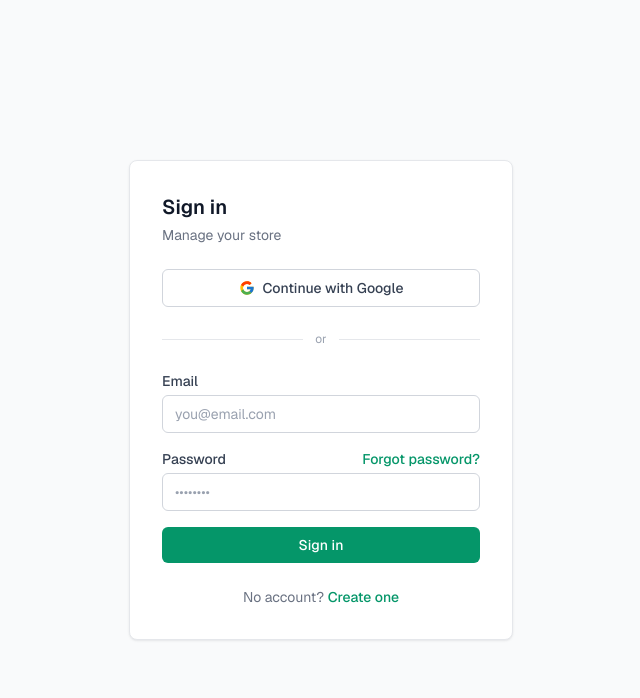
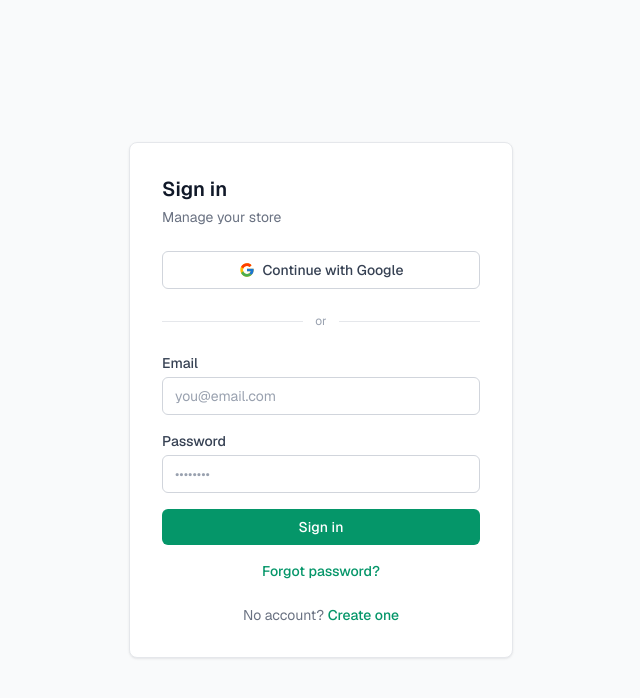
Before and after one commit to Paulsnrdev/Store-Builder, a Next.js app: page /login in a window 1280 px wide. Shown: the top 698 px of the page, without its empty margins (319-959 px from the left). Built offline with nearby package versions, Linux system fonts and the light colour scheme.

Commit message:
Move Forgot password link below the Sign in button

```diff
--- a/src/components/auth/login-form.tsx
+++ b/src/components/auth/login-form.tsx
@@ -76,12 +76,7 @@
           />
         </div>
         <div>
-          <div className="flex items-center justify-between">
-            <label className="block text-sm font-medium text-gray-700">Password</label>
-            <Link href="/forgot-password" className="text-sm font-medium text-brand-600 hover:underline">
-              Forgot password?
-            </Link>
-          </div>
+          <label className="block text-sm font-medium text-gray-700">Password</label>
           <Input
             type="password"
             required
@@ -95,6 +90,11 @@
         <Button type="submit" disabled={loading} className="w-full">
           {loading ? "Signing in..." : "Sign in"}
         </Button>
+        <p className="text-center text-sm">
+          <Link href="/forgot-password" className="font-medium text-brand-600 hover:underline">
+            Forgot password?
+          </Link>
+        </p>
       </form>
 
       <p className="text-center text-sm text-gray-500">
```
